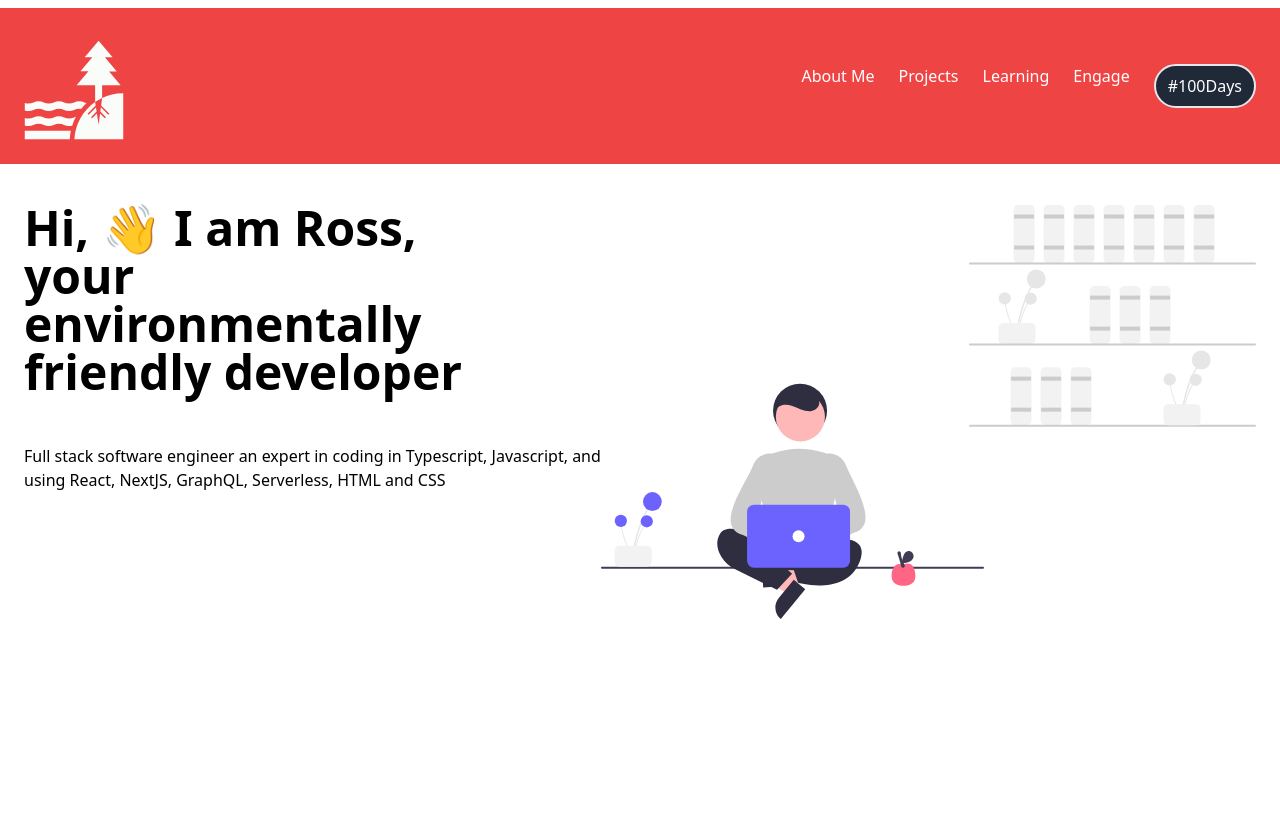
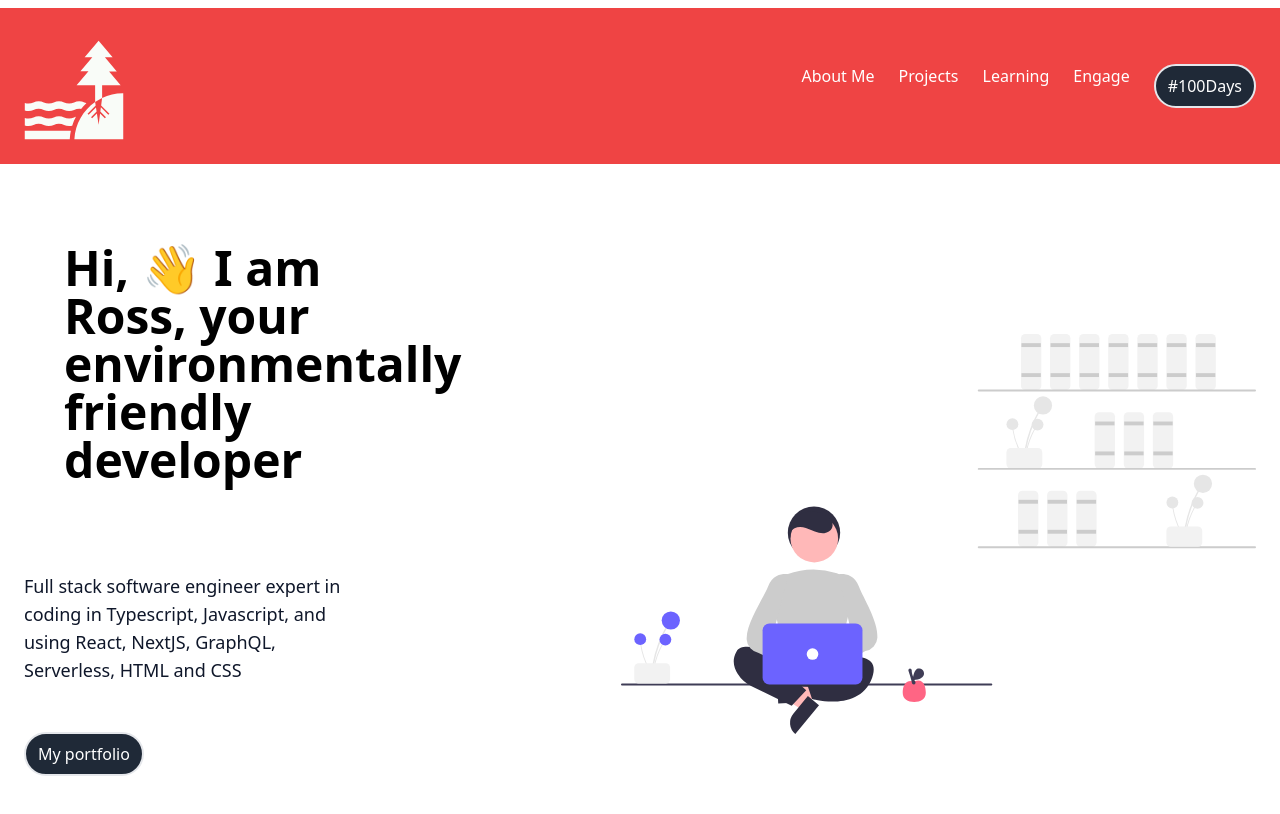
Before and after one commit to oreillyross/100DayChallenge, a React (Create React App) app: page / in a window 1280 px wide. Shown: the top 814 px of the page. Built offline with nearby package versions, Linux system fonts and the light colour scheme.

Commit message:
add motivation and key skills flex items

```diff
--- a/src/App.tsx
+++ b/src/App.tsx
@@ -42,23 +42,45 @@ export default function App() {
         <div
           className="container flex flex-col-reverse
                           md:flex-row
-                          items-center px-6 mx-auto
-                          mt-10 space-y-0 md:space-y-0"
+                           px-6 mx-auto
+                          mt-10 space-y-0 md:space-y-0 items-center"
         >
           <div className="flex flex-col  mb-32 space-y-12 md:w-1/2">
-            <h1 className="max-w-md text-4xl font-bold  md:textleft md:text-5xl">
+            <h1 className="p-10 text-center max-w-md text-3xl font-bold  md:text-left md:text-5xl block">
               Hi, 👋 I am Ross, your environmentally friendly developer
             </h1>
-            <div>
-              Full stack software engineer an expert in coding in Typescript,
+            <div className="max-w-sm text-center text-slate-900 md:text-left text-lg pr-12 ">
+              Full stack software engineer expert in coding in Typescript,
               Javascript, and using React, NextJS, GraphQL, Serverless, HTML and
               CSS
             </div>
+            <div className="flex justify-center md:justify-start">
+              <a
+                href="#"
+                className=" p-2 px-3 pt-2 text-white bg-gray-800 rounded-full
+                     baseline border-2
+                   hover:border-gray-900
+                     hover:text-slate-900
+                     hover:bg-white"
+              >
+                My portfolio
+              </a>
+            </div>
           </div>
-          <img src="/img/freelancer.svg" alt="" />
+          <div className=" pb-10">
+            <img src="/img/freelancer.svg" alt="" />
+          </div>
         </div>
       </section>
       {/* Hero section end */}
+      {/* features section start*/}
+      <section id="features">
+        <div className="container flex flex-col px-4 mx-auto mt-10 space-y-12 md:space-y-0">
+          <div>{/* motivation summary */}</div>
+          <div>{/* key skills */}</div>
+        </div>
+      </section>
+      {/* features section end */}
     </>
   );
 }
```
